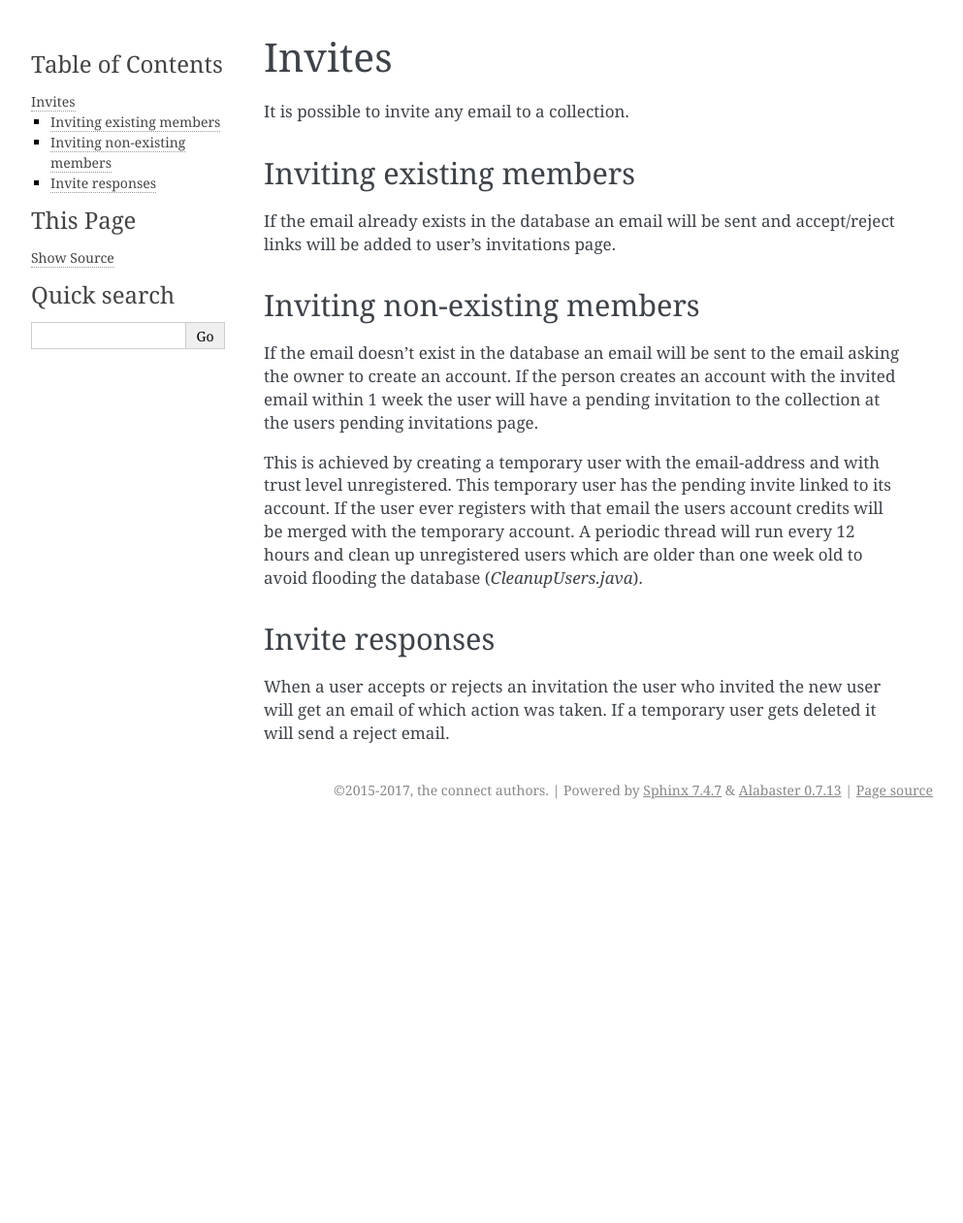
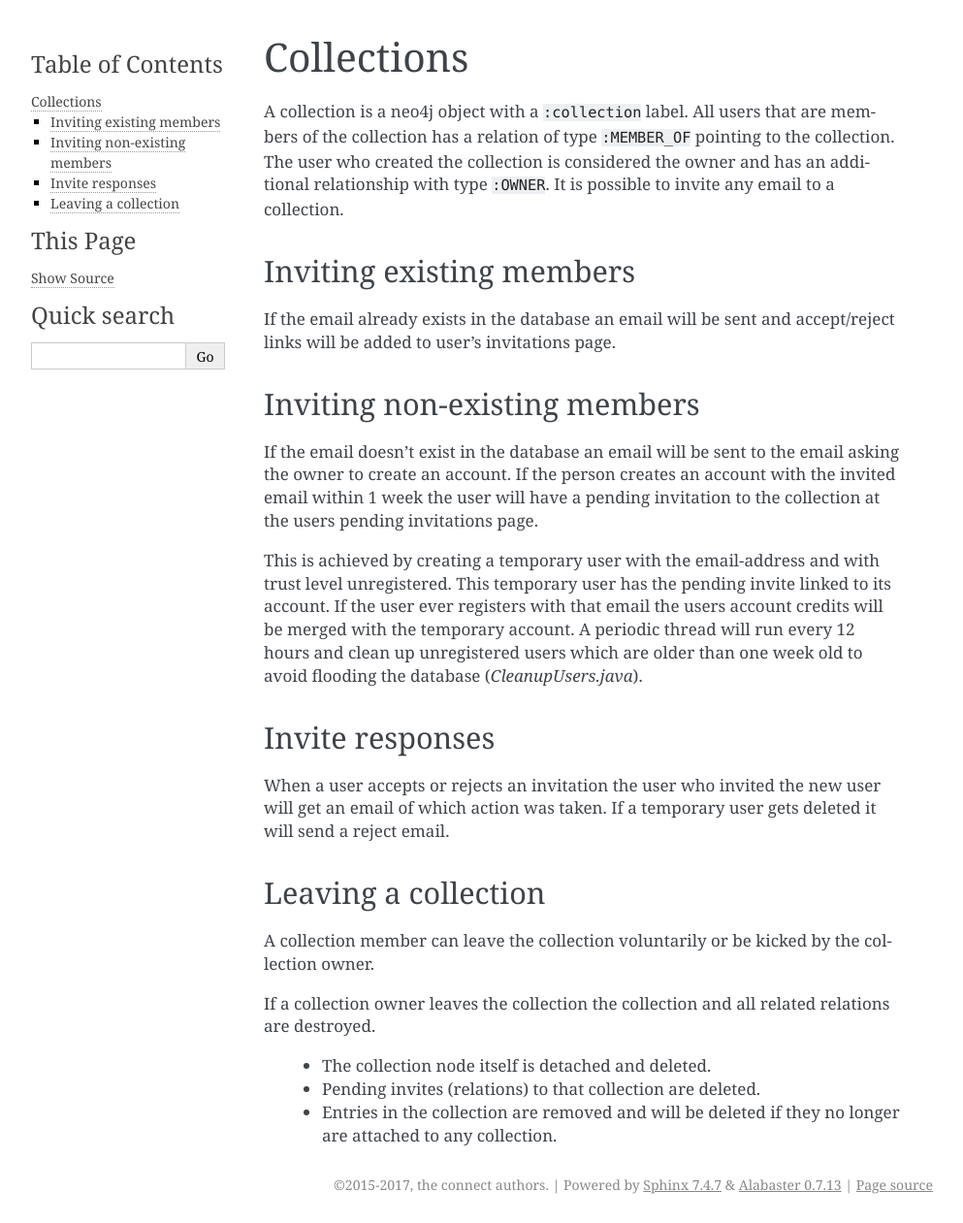
Before and after one commit to sergiorico/backend, a Sphinx documentation site: the page built from docs/internals/collections.rst, in a window 1280 px wide. Shown: the whole page at 97% size, without its empty margins (148-1141 px from the left). Built offline with Sphinx 7.4.7, drawn with Linux system fonts in a browser that asks for light colours; before the commit the page ends 900 px from its top, so only the background shows below that.

```diff
--- a/docs/api.rst
+++ b/docs/api.rst
@@ -275,7 +275,7 @@
    :statuscode 401: no not logged in
 
 Get friends of a user
-~~~~~~~~~~~~~~~~~~~
+~~~~~~~~~~~~~~~~~~~~
 .. http:get:: /v1/account/friends
 
    :param email: entry's unique email
@@ -288,7 +288,7 @@
    :>json array emails: an array of emails related to the users email including the users email.
 
 Get collections
-~~~~~~~~~~~~~~~~~~~
+~~~~~~~~~~~~~~~
 .. http:get:: /v1/account/collections
 
    Query a list of collections that the currently authenticated user is a member of.
--- a/docs/frontend/invites.rst
+++ b/docs/internals/collections.rst
@@ -1,9 +1,9 @@
-.. _invites:
+.. _collections:
 
-Invites
-=======
+Collections
+===========
 
-It is possible to invite any email to a collection.
+A collection is a neo4j object with a ``:collection`` label. All users that are members of the collection has a relation of type ``:MEMBER_OF`` pointing to the collection. The user who created the collection is considered the owner and has an additional relationship with type ``:OWNER``. It is possible to invite any email to a collection.
 
 Inviting existing members
 -------------------------
@@ -25,3 +25,13 @@
 
 When a user accepts or rejects an invitation the user who invited the new user will get an email of which action was taken.
 If a temporary user gets deleted it will send a reject email.
+
+Leaving a collection
+--------------------
+A collection member can leave the collection voluntarily or be kicked by the collection owner.
+
+If a collection owner leaves the collection the collection and all related relations are destroyed.
+
+ - The collection node itself is detached and deleted.
+ - Pending invites (relations) to that collection are deleted.
+ - Entries in the collection are removed and will be deleted if they no longer are attached to any collection.
--- a/docs/internals/docs.rst
+++ b/docs/internals/docs.rst
@@ -12,3 +12,4 @@
 
    .. _instructions: https://packaging.python.org/installing/#install-pip-setuptools-and-wheel
    .. _recommonmark: https://github.com/rtfd/recommonmark
+   .. _entr: http://entrproject.org/
```
Also changed, not shown: docs/admin-man/installing.rst (added, +21 -0 lines), docs/index.rst (+21 -5 lines), docs/internals/sessions.md (deleted, +0 -11 lines), docs/internals/sessions.rst (added, +22 -0 lines), docs/user-guide/import.rst (added, +14 -0 lines), docs/dev-docs/contributing.md (renamed from docs/user-guide/contributing.md), docs/dev-docs/development.md (renamed from docs/user-guide/development.md), docs/dev-docs/getting-started.md (renamed from docs/user-guide/getting-started.md), docs/dev-docs/testing.md (renamed from docs/user-guide/testing.md), 1 other file.
